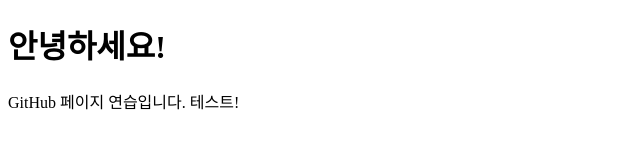
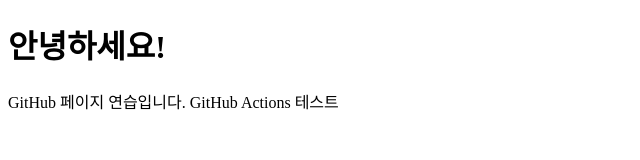
Before and after one commit to subscriptioncat/subscriptioncat.github.io, a plain HTML site: page index.html in a window 1280 px wide. Shown: the whole page, without its empty margins (0-640 px from the left). Drawn offline with Linux system fonts and the light colour scheme.

Commit message:
GitHub Actions Test

```diff
--- a/index.html
+++ b/index.html
@@ -9,6 +9,6 @@
     <h1>안녕하세요!</h1>
 
      GitHub 페이지 연습입니다.
-     테스트!
+     GitHub Actions 테스트
 </body>
 </html>
```
